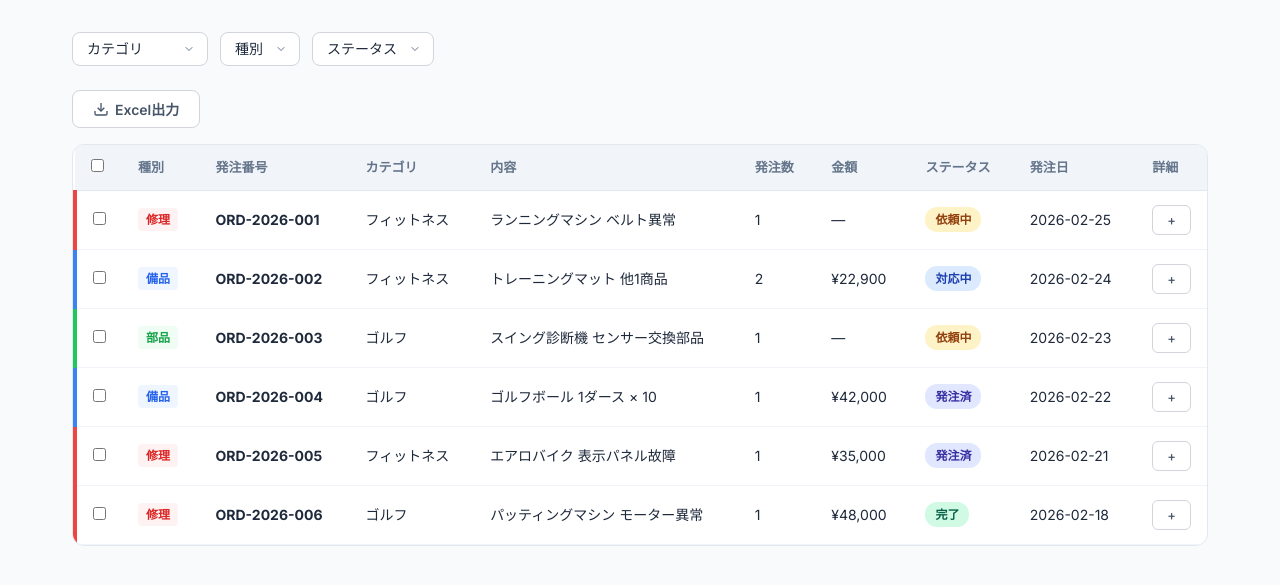
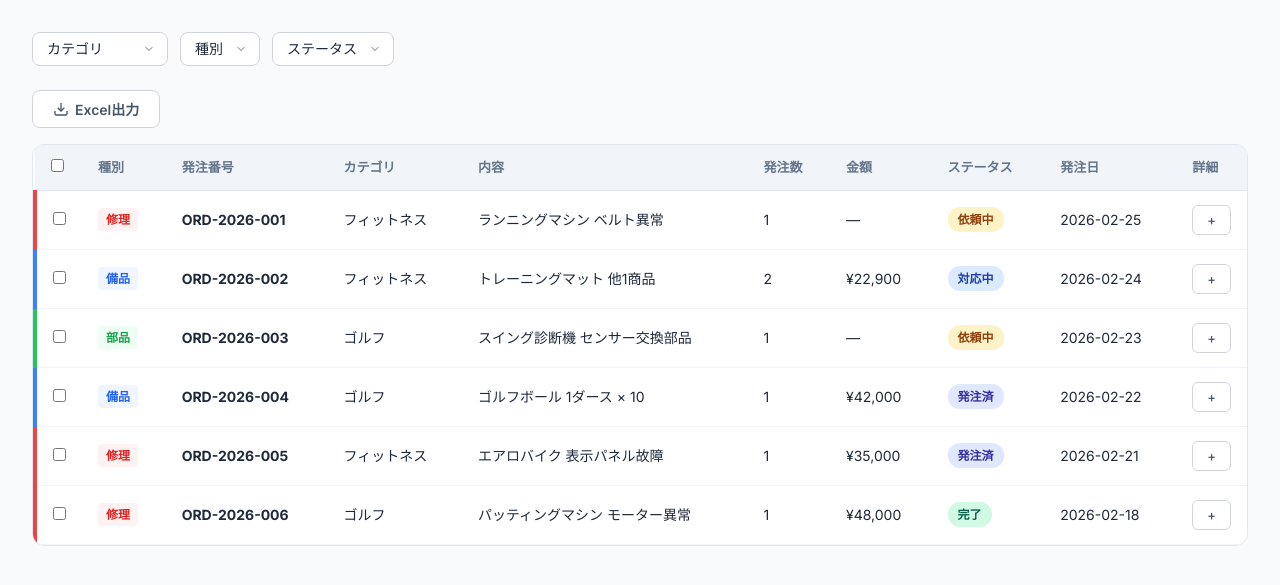
Before and after one commit to uraraka-axis/kaikatsu-system, a PHP site: page /order-list.html in a window 1280 px wide. Shown: the part 112-697 px from the top of the page. Run offline with PHP 8.4, Linux system fonts and the light colour scheme.

Commit message:
テーブルページのmax-widthを1400pxに拡大
Co-Authored-By: Claude Opus 4.6 <noreply@anthropic.com>

```diff
--- a/css/budget-management.css
+++ b/css/budget-management.css
@@ -1,3 +1,6 @@
+/* ===== Wide Layout (table page) ===== */
+.main { max-width: 1400px; }
+
 /* ===== Toolbar / Filters ===== */
 .toolbar { margin-bottom: 20px; }
 .toolbar-filters {
--- a/css/order-list.css
+++ b/css/order-list.css
@@ -1,3 +1,6 @@
+/* ===== Wide Layout (table page) ===== */
+.main { max-width: 1400px; }
+
 /* ===== Admin Filter Bar ===== */
 .admin-filter-bar {
   display: none;
--- a/css/procurement-history.css
+++ b/css/procurement-history.css
@@ -1,3 +1,6 @@
+/* ===== Wide Layout (table page) ===== */
+.main { max-width: 1400px; }
+
 /* ===== Filter Bar ===== */
 .filter-bar {
   display: flex;
```
